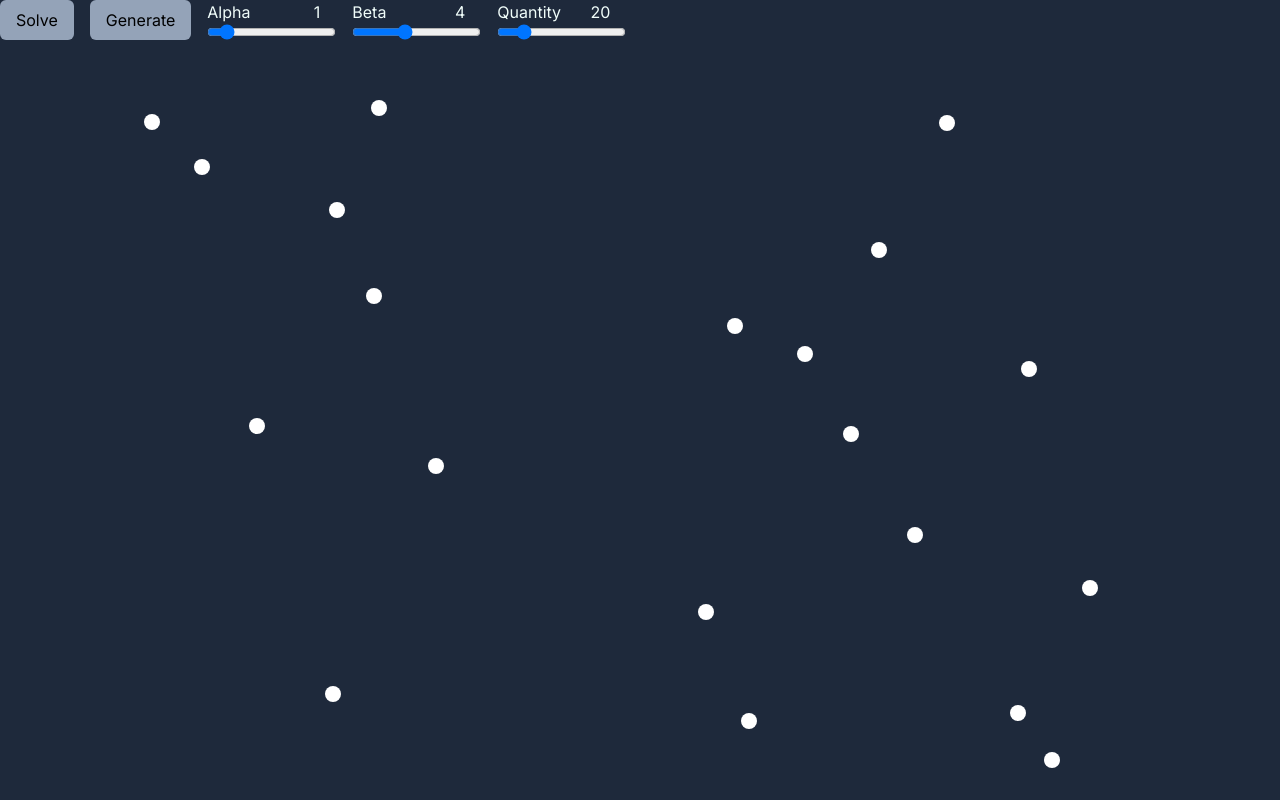
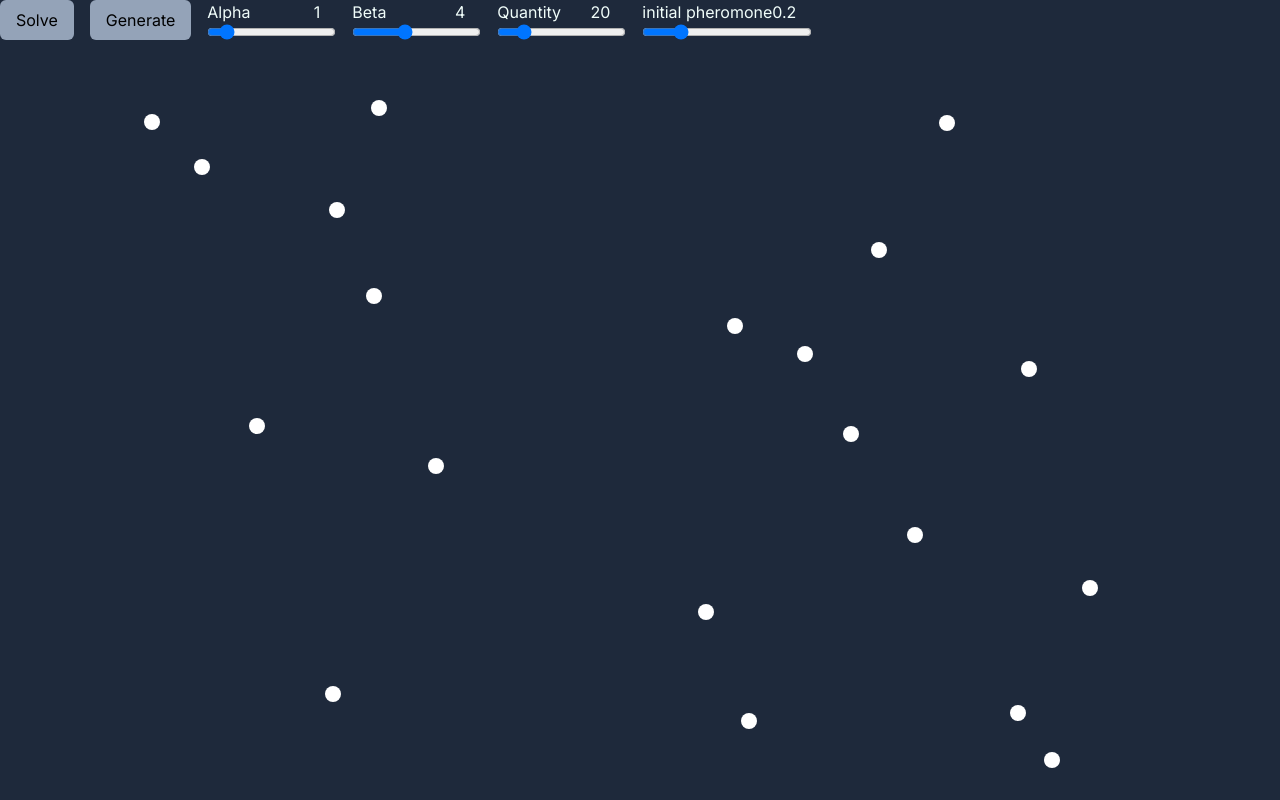
Before and after one commit to WarlockJa/tsp-ant-colony-optimization, a Next.js app: page / in a window 1280 px wide. Built offline with nearby package versions, Linux system fonts and the light colour scheme.

Commit message:
optimised controls

```diff
--- a/src/app/components/ACOConrtols/ACOControls.tsx
+++ b/src/app/components/ACOConrtols/ACOControls.tsx
@@ -1,5 +1,4 @@
 import {
-  mapDotsQuantityAtom,
   mapGenerateFlagAtom,
   parametersAtom,
   solveFlagAtom,
@@ -8,7 +7,6 @@ import { useAtom } from "jotai";
 
 export default function ACOControls() {
   const [parameters, setParameters] = useAtom(parametersAtom);
-  const [quantity, setQuantity] = useAtom(mapDotsQuantityAtom);
   const [, setMapGenerateFlag] = useAtom(mapGenerateFlagAtom);
   const [, setSolveFlag] = useAtom(solveFlagAtom);
 
@@ -69,15 +67,46 @@ export default function ACOControls() {
       <div className="flex flex-col text-teal-50">
         <div className="flex justify-between pr-4">
           <label htmlFor="ACOControls__input--quantity">Quantity</label>
-          <label htmlFor="ACOControls__input--quantity">{quantity}</label>
+          <label htmlFor="ACOControls__input--quantity">
+            {parameters.quantity}
+          </label>
         </div>
         <input
           type="range"
           min={4}
           max={100}
           id="ACOControls__input--quantity"
-          value={quantity}
-          onChange={(e) => setQuantity(Number(e.target.value))}
+          value={parameters.quantity}
+          onChange={(e) =>
+            setParameters((prev) => ({
+              ...prev,
+              quantity: Number(e.target.value),
+            }))
+          }
+        />
+      </div>
+      <div className="flex flex-col text-teal-50">
+        <div className="flex justify-between pr-4">
+          <label htmlFor="ACOControls__input--quantity">
+            initial pheromone
+          </label>
+          <label htmlFor="ACOControls__input--quantity">
+            {parameters.initialPheromone}
+          </label>
+        </div>
+        <input
+          type="range"
+          min={0}
+          max={1}
+          step={0.01}
+          id="ACOControls__input--quantity"
+          value={parameters.initialPheromone}
+          onChange={(e) =>
+            setParameters((prev) => ({
+              ...prev,
+              initialPheromone: Number(e.target.value),
+            }))
+          }
         />
       </div>
     </nav>
--- a/src/app/components/ACOHeatmap/ACOHeatmap.tsx
+++ b/src/app/components/ACOHeatmap/ACOHeatmap.tsx
@@ -1,6 +1,7 @@
 import {
   desirabilityMatrixAtom,
   mapDotsDataAtom,
+  parametersAtom,
   solveFlagAtom,
 } from "@/store/jotai";
 import { useAtom } from "jotai";
@@ -8,11 +9,16 @@ import getRoute from "./utils/getRoute";
 import initialiseDesirabilityMatrix from "./utils/initialiseDesirabilityMatrix";
 
 export default function ACOHeatmap({ screenRatio }: { screenRatio: number }) {
+  // dots coordinates data
   const [mapDotsData] = useAtom(mapDotsDataAtom);
+  // trigger to start solving
   const [solveFlag] = useAtom(solveFlagAtom);
+  // matrix with heuristic and pheromone weights for paths between dots
   const [desirabilityMatrix, setDesirabilityMatrix] = useAtom(
     desirabilityMatrixAtom
   );
+  // changable parameters
+  const [parameters] = useAtom(parametersAtom);
 
   if (mapDotsData.length === 0 || !screenRatio || !solveFlag) return null;
   const heatmap = getRoute({ mapDotsData, startIndex: 0, screenRatio });
@@ -20,7 +26,10 @@ export default function ACOHeatmap({ screenRatio }: { screenRatio: number }) {
   // generating desirability matrix from mapDotsData
   if (!desirabilityMatrix) {
     setDesirabilityMatrix(
-      initialiseDesirabilityMatrix({ initialPheromone: 1, mapDotsData })
+      initialiseDesirabilityMatrix({
+        initialPheromone: parameters.initialPheromone,
+        mapDotsData,
+      })
     );
     return null;
   }
--- a/src/app/components/ACOHeatmap/utils/initialiseDesirabilityMatrix.ts
+++ b/src/app/components/ACOHeatmap/utils/initialiseDesirabilityMatrix.ts
@@ -23,7 +23,6 @@ export default function initialiseDesirabilityMatrix({
       }
     }
   }
-  console.log(desirabilityMatrix);
 
   return desirabilityMatrix;
 }
--- a/src/app/components/AntMap/AntMap.tsx
+++ b/src/app/components/AntMap/AntMap.tsx
@@ -1,14 +1,14 @@
 import { useAtom } from "jotai";
 import {
   mapDotsDataAtom,
-  mapDotsQuantityAtom,
   mapGenerateFlagAtom,
+  parametersAtom,
 } from "@/store/jotai";
 import generateDots from "./utils/generateDots";
 import { useEffect } from "react";
 
 export default function AntMap() {
-  const [quantity] = useAtom(mapDotsQuantityAtom);
+  const [parameters] = useAtom(parametersAtom);
   const [mapGenerateFlag, setMapGenerateFlag] = useAtom(mapGenerateFlagAtom);
   const [mapDotData, setMapDotsData] = useAtom(mapDotsDataAtom);
 
@@ -17,7 +17,7 @@ export default function AntMap() {
     if (!mapGenerateFlag) {
       setMapGenerateFlag(true);
       // saving dots data to the state
-      setMapDotsData(generateDots(quantity));
+      setMapDotsData(generateDots(parameters.quantity));
     }
   }, [mapGenerateFlag]);
   // waiting for client initilization to avoid Math.random() server/client mismatch
--- a/src/app/components/types.d.ts
+++ b/src/app/components/types.d.ts
@@ -4,8 +4,10 @@ interface IDot {
 }
 
 interface IACOParameters {
+  quantity: number; // number of dots to be generated
   alpha: number; // pheromone trail importance
   beta: number; // distance (heuristic) importance
+  initialPheromone: number; // pheromone level desirability matrix is initialised with
 }
 
 interface IHeatmapLine {
--- a/src/store/jotai.ts
+++ b/src/store/jotai.ts
@@ -2,6 +2,8 @@ import { atom } from "jotai";
 
 // ACO parameters
 export const parametersAtom = atom<IACOParameters>({
+  quantity: 20,
+  initialPheromone: 0.2,
   alpha: 1,
   beta: 4,
 });
@@ -11,8 +13,6 @@ export const mapDotsDataAtom = atom<IDot[]>([]);
 // desirabilityMatrix
 export const desirabilityMatrixAtom = atom<TDesirabilityMatrix | null>(null);
 
-// number of dots in ant map
-export const mapDotsQuantityAtom = atom<number>(20);
 // flag to regenerate ant map
 export const mapGenerateFlagAtom = atom<boolean>(false);
 // flag to solve ant map
```
